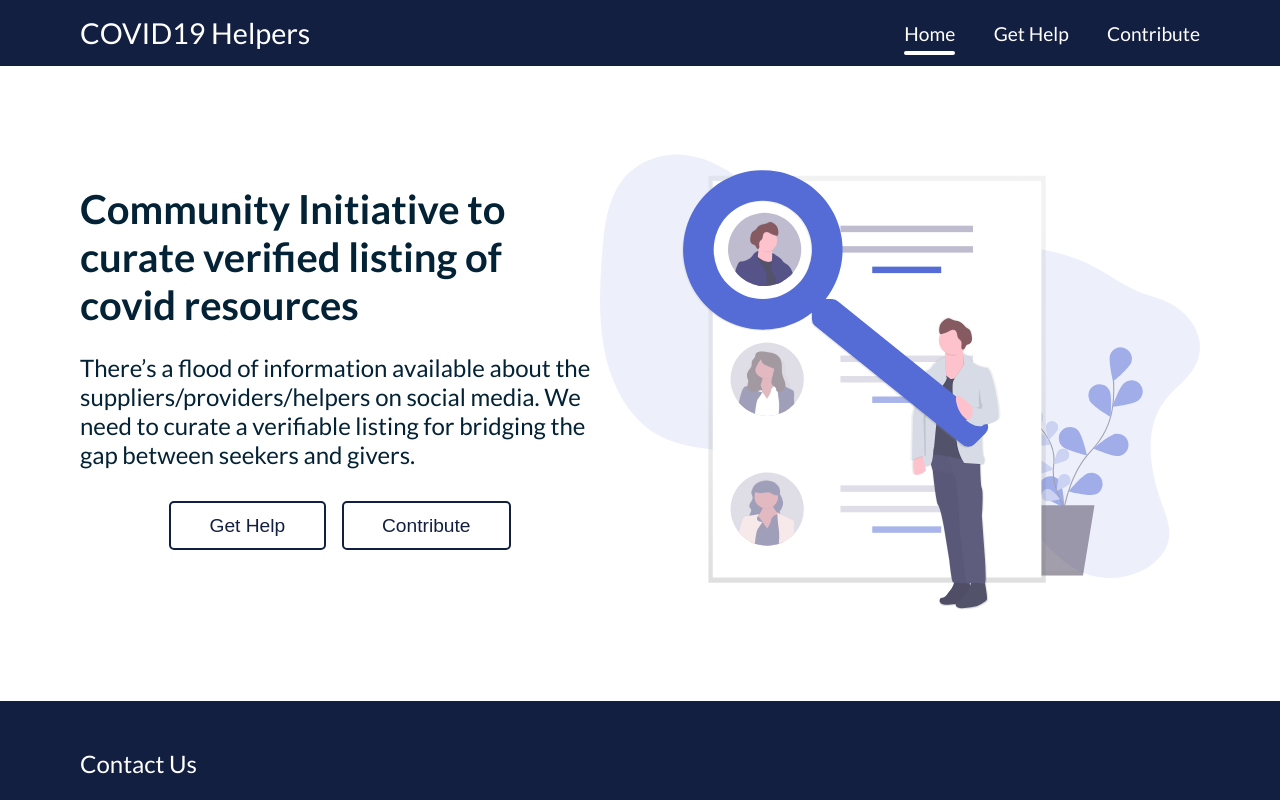
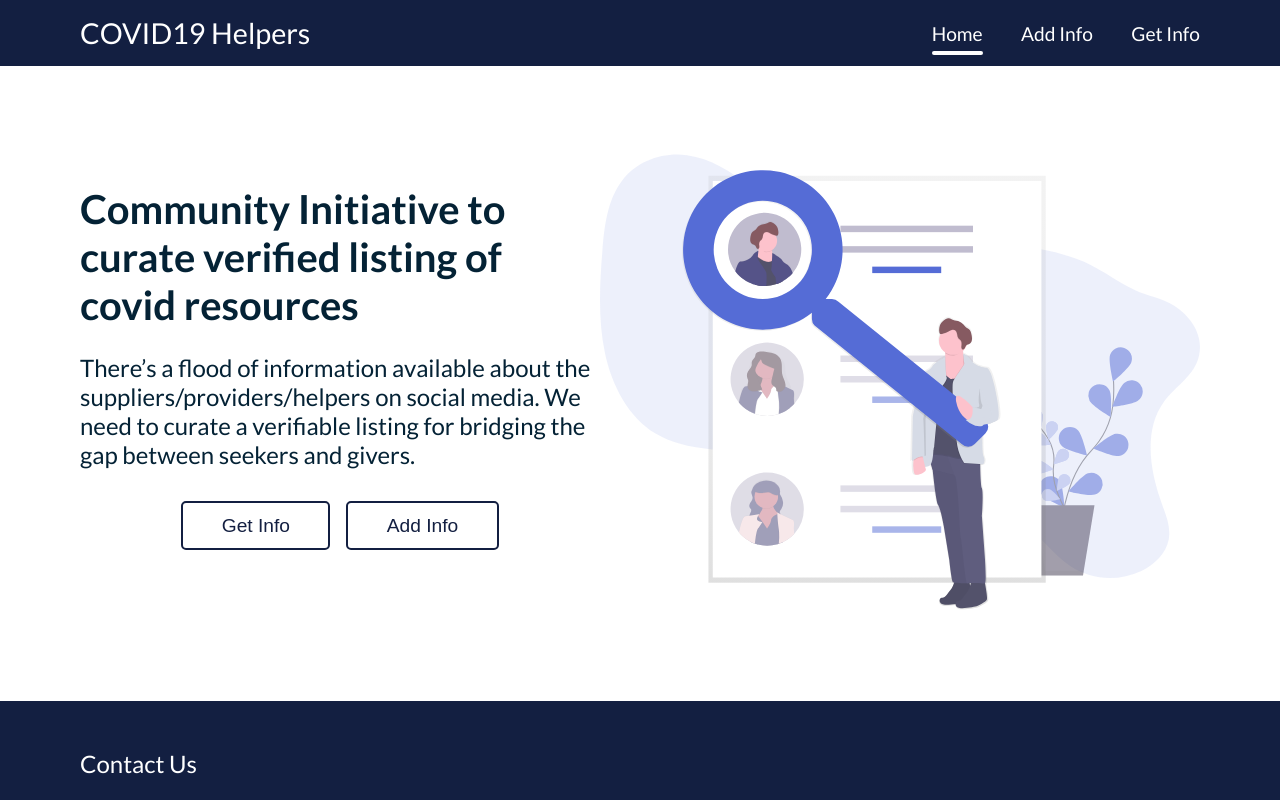
Before and after one commit to covidhelper/fe, a React (Create React App) app: page / in a window 1280 px wide. Shown: the top 800 px of the page. Built offline with nearby package versions, Linux system fonts and the light colour scheme.

Commit message:
Navbar name change

```diff
--- a/src/components/Navbar/Navbar.js
+++ b/src/components/Navbar/Navbar.js
@@ -24,10 +24,10 @@ const Navbar = () => {
                     <Link to="/">Home</Link>
                 </li>
                 <li className={`nav-li ${location.pathname === "/get-help" ? ' active' : null}`}>
-                    <Link to="/get-help">Get Help</Link>
+                    <Link to="/get-help">Add Info</Link>
                 </li>
                 <li className={`nav-li ${location.pathname === "/contribute" ? ' active' : null}`}>
-                    <Link to="/contribute">Contribute</Link>
+                    <Link to="/contribute">Get Info</Link>
                 </li>
             </ul>
         </nav>
--- a/src/views/LandingPage/LandingPage.js
+++ b/src/views/LandingPage/LandingPage.js
@@ -16,12 +16,12 @@ const LandingPage = () => {
                     <div className="cta">
                         <Link to="/get-help">
                             <button className="btn">
-                                Get Help
+                                Get Info
                             </button>
                         </Link>
                         <Link to="/contribute">
                             <button className="btn">
-                                Contribute
+                                Add Info
                             </button>
                         </Link>
                     </div>
```
